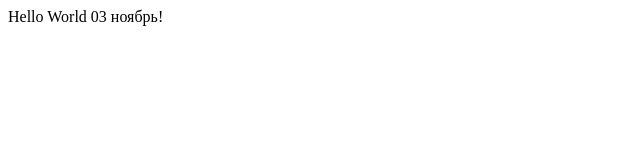
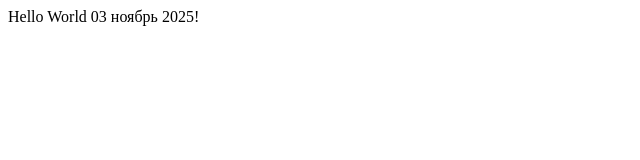
Before and after one commit to igorkolcha/VueApp, a plain HTML site: page index.html in a window 1280 px wide. Shown: the full height of the page, 0-640 px from the left. Drawn offline with nearby package versions, Linux system fonts and the light colour scheme.

Commit message:
added year

```diff
--- a/index.html
+++ b/index.html
@@ -10,7 +10,7 @@
       const { createApp } = Vue;
       createApp({
         data() {
-          return { message: "Hello World 03 ноябрь!" };
+          return { message: "Hello World 03 ноябрь 2025!" };
         },
       }).mount("#app");
     </script>
```
